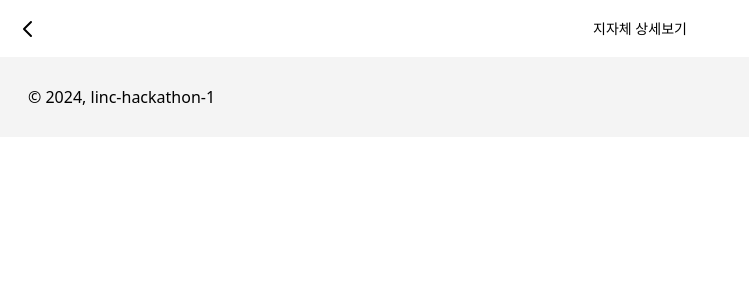
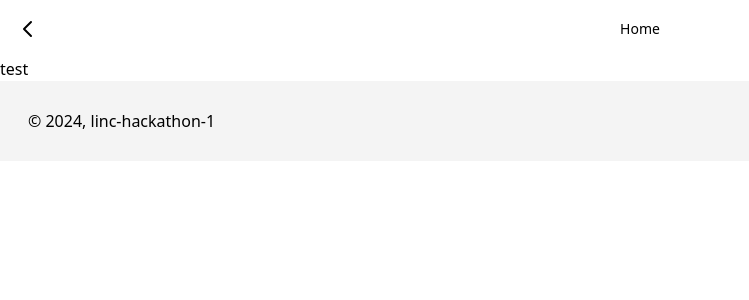
Before and after one commit to linc-hackathon-1/web1-frontend, a React (Vite) app: page / in a window 1280 px wide. Shown: the top 300 px of the page, without its empty margins (0-749 px from the left). Built offline with nearby package versions, Linux system fonts and the light colour scheme; a web font is replaced by a local one.

Commit message:
feat: router 설정

```diff
--- a/src/main.tsx
+++ b/src/main.tsx
@@ -1,12 +1,10 @@
 import { StrictMode } from 'react';
 import { createRoot } from 'react-dom/client';
-import Header from '@components/organisms/Header';
 import './index.css';
-import Footer from '@components/organisms/Footer';
+import { Routes } from './routes';
 
 createRoot(document.getElementById('root')!).render(
   <StrictMode>
-    <Header pageName="지자체 상세보기" />
-    <Footer />
+    <Routes />
   </StrictMode>,
 );
--- /dev/null
+++ b/src/routes/index.tsx
@@ -0,0 +1,41 @@
+import { createBrowserRouter, RouterProvider } from 'react-router-dom';
+import { RouterPath } from '@/routes/path';
+import HomePage from '@/pages/Home';
+import DetailPage from '@/pages/Detail';
+import RankingPage from '@/pages/Ranking';
+import UploadPage from '@/pages/Upload';
+import VideoPage from '@/pages/Video';
+
+function createRouter() {
+  return createBrowserRouter([
+    {
+      path: RouterPath.root,
+      element: <HomePage />,
+    },
+    {
+      path: RouterPath.home,
+      element: <HomePage />,
+    },
+    {
+      path: RouterPath.province(':provinceId'),
+      element: <DetailPage />,
+    },
+    {
+      path: RouterPath.ranking(':rankingID'),
+      element: <RankingPage />,
+    },
+    {
+      path: RouterPath.upload,
+      element: <UploadPage />,
+    },
+    {
+      path: RouterPath.video(':videoID'),
+      element: <VideoPage />,
+    },
+  ]);
+}
+
+// eslint-disable-next-line import/prefer-default-export
+export function Routes() {
+  return <RouterProvider router={createRouter()} />;
+}
--- /dev/null
+++ b/src/routes/path.ts
@@ -0,0 +1,9 @@
+// eslint-disable-next-line import/prefer-default-export
+export const RouterPath = {
+  root: '/',
+  home: '/home',
+  province: (provinceId: string) => `/province/${provinceId}`,
+  ranking: (rankingID: string) => `/ranking/${rankingID}`,
+  upload: '/upload',
+  video: (videoID: string) => `/video/${videoID}`,
+};
```
